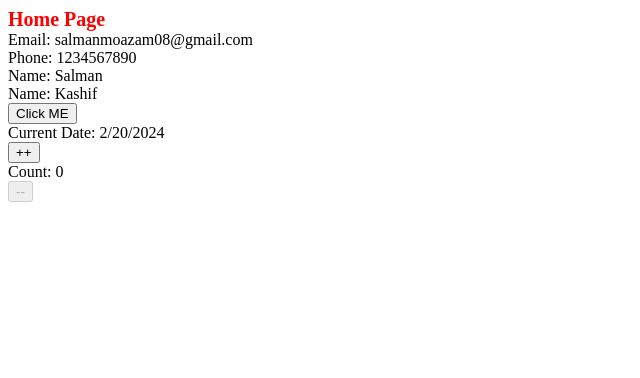
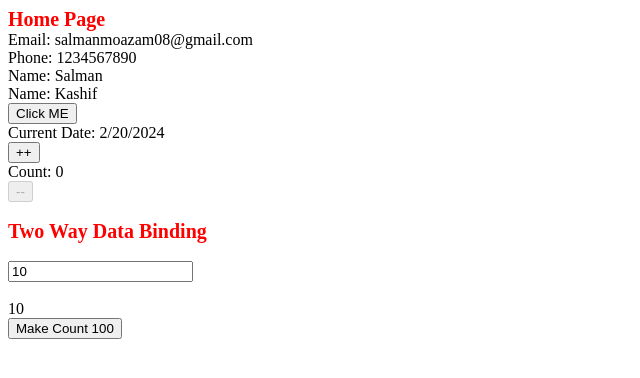
Before and after one commit to Moazam05/learn-vue-js, a Vue app: page / in a window 1280 px wide. Shown: the top 378 px of the page, without its empty margins (0-640 px from the left). Built offline with nearby package versions, Linux system fonts and the light colour scheme.

Commit message:
2 way data binding

```diff
--- a/src/App.vue
+++ b/src/App.vue
@@ -1,5 +1,6 @@
 <script setup>
-import HelloWorld from "./components/HelloWorld.vue";
+import About from "./components/About.vue";
+// import HelloWorld from "./components/HelloWorld.vue";
 import Home from "./components/Home.vue";
 </script>
 
@@ -7,4 +8,7 @@ import Home from "./components/Home.vue";
   <div></div>
   <!-- <HelloWorld msg="Vite + Vue" name="Salman" /> -->
   <Home />
+  <br />
+  <br />
+  <About />
 </template>
--- /dev/null
+++ b/src/components/About.vue
@@ -0,0 +1,34 @@
+<template>
+  <div
+    :style="{
+      color: 'red',
+      fontSize: '20px',
+      fontWeight: 'bold',
+    }"
+  >
+    Two Way Data Binding
+  </div>
+  <br />
+  <input type="text" v-model="count" />
+  <br />
+  <br />
+  <div>{{ count }}</div>
+
+  <button @click="hundredHandle">Make Count 100</button>
+</template>
+
+<script setup>
+import { ref } from "vue";
+
+const count = ref(10);
+
+const hundredHandle = () => {
+  count.value = 100;
+};
+</script>
+
+<script>
+export default {
+  name: "About",
+};
+</script>
--- a/src/components/Home.vue
+++ b/src/components/Home.vue
@@ -20,13 +20,9 @@
   <button @click="handleDecrement" :disabled="count === 0">--</button>
 </template>
 
-<script>
+<script setup>
 import { ref } from "vue";
 
-export default {
-  name: "Home",
-
-  setup() {
 const email = "salmanmoazam08@gmail.com";
 const phone = "1234567890";
 const count = ref(0);
@@ -50,17 +46,10 @@ export default {
 const getDate = () => {
   return new Date().toLocaleDateString();
 };
+</script>
 
-    return {
-      email,
-      phone,
-      getName,
-      count,
-      handleIncrement,
-      handleDecrement,
-      getDate,
-      clickMe,
-    };
-  },
+<script>
+export default {
+  name: "Home",
 };
 </script>
```
Lines whose indentation alone changed are shown as unchanged.
